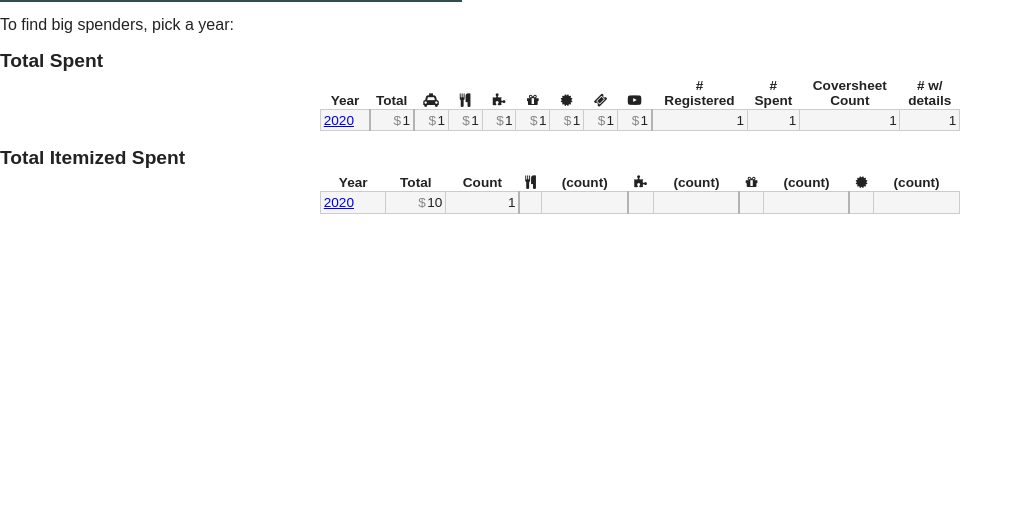
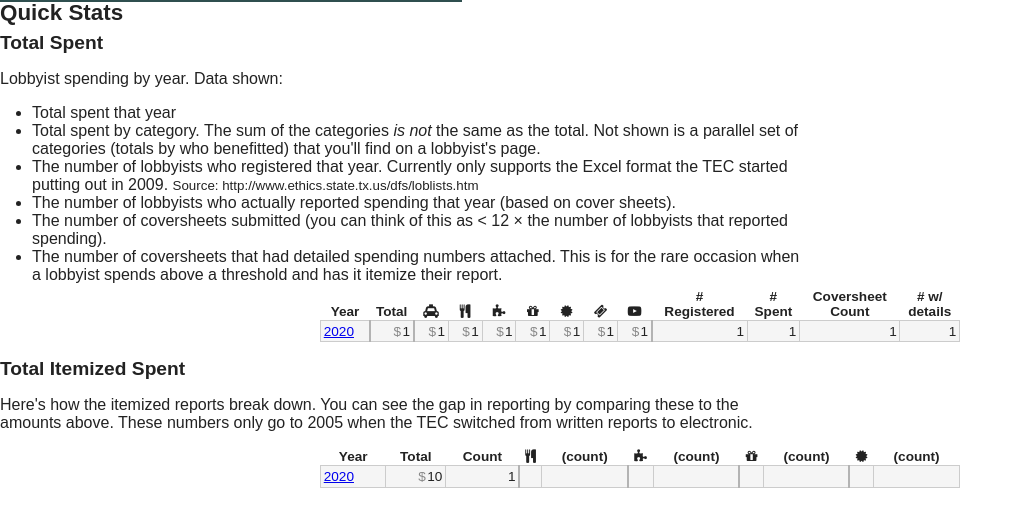
Before and after one commit to texastribune/tx_lobbying, a Django app: page / in a window 1280 px wide. Shown: the part 53-580 px from the top of the page, without its empty margins (0-1023 px from the left). Run offline with Django 3.2, Linux system fonts and the light colour scheme; tables that the repository leaves empty hold one stand-in row (values such as "Sample post"); style sheets or scripts are compiled from the project's sources; some libraries are stand-ins or nearby versions.

Commit message:
readability improvements to the landing page

```diff
--- a/example_project/static/sass/_utilities.sass
+++ b/example_project/static/sass/_utilities.sass
@@ -1,12 +1,4 @@
-.currency
-  text-align: right
-.zero
-  visibility: hidden
-  .label
-    margin-right: 0.1em
-  .cents
-    display: none
-
-.parenthetical
-  // small text that provides extra context, extra info
-  font-style: italic
+// intro text shouldn't be too wide for readability, 50 - 75 according to:
+// http://baymard.com/blog/line-length-readability
+.intro
+  max-width: 50em
--- a/example_project/static/sass/tx_lobbying.sass
+++ b/example_project/static/sass/tx_lobbying.sass
@@ -1,9 +1,10 @@
 @import "settings"
-@import "normalize"
-@import "mixins"
+@import mixins
+@import normalize
 @import "layout"
-@import "tables"
 @import nav
+@import tables
+@import utilities
 @import "notebooks"
 
 
--- a/tx_lobbying/templates/tx_lobbying/landing.html
+++ b/tx_lobbying/templates/tx_lobbying/landing.html
@@ -17,9 +17,52 @@
 
 
 {% block main %}
-  <p>To find big spenders, pick a year:</p>
+  <h1>Quick Stats</h1>
+
   <section>
     <h2>Total Spent</h2>
+    <div class="intro">
+      <p>
+        Lobbyist spending by year. Data shown:
+      </p>
+      <ul>
+        <li>Total spent that year</li>
+        <li>
+
+          Total spent by category. The sum of the categories <em>is not</em>
+          the same as the total. Not shown is a parallel set of categories
+          (totals by who benefitted) that you'll find on a lobbyist's page.
+
+        </li>
+        <li>
+
+          The number of lobbyists who registered that year. Currently only
+          supports the Excel format the TEC started putting out in 2009.
+          <small>Source: http://www.ethics.state.tx.us/dfs/loblists.htm</small>
+
+        </li>
+
+        <li>
+
+          The number of lobbyists who actually reported spending that year (based
+          on cover sheets).
+
+        </li>
+        <li>
+
+          The number of coversheets submitted (you can think of this as &lt; 12
+          &times; the number of lobbyists that reported spending).
+
+        </li>
+        <li>
+
+          The number of coversheets that had detailed spending numbers attached.
+          This is for the rare occasion when a lobbyist spends above a threshold
+          and has it itemize their report.
+
+        </li>
+      </ul>
+    </div>
     <table class="table">
       <thead>
         <tr>
@@ -62,6 +105,13 @@
 
   <section>
     <h2>Total Itemized Spent</h2>
+    <p class="intro">
+
+      Here's how the itemized reports break down. You can see the gap in
+      reporting by comparing these to the amounts above. These numbers only go
+      to 2005 when the TEC switched from written reports to electronic.
+
+    </p>
     <table class="table">
       <thead>
         <tr>
--- a/tx_lobbying/views.py
+++ b/tx_lobbying/views.py
@@ -11,7 +11,6 @@ from . import models
 
 class Landing(TemplateView):
     template_name = "tx_lobbying/landing.html"
-    years = range(2005, 2015)
 
     def aggregate_covers(self):
         data = (
@@ -30,7 +29,7 @@ class Landing(TemplateView):
                 # missing no. of lobbyists that actually spent
                 # missing no. that actually had details
             )
-            .order_by('year')
+            .order_by('-year')
         )
         # fill in missing data
         n_itemized = {
@@ -71,7 +70,7 @@ class Landing(TemplateView):
         totals = (
             ExpenseDetailReport.objects.all().values('year', 'type')
             .annotate(sum=Sum('amount_guess'), count=Count('pk'))
-            .order_by('year')
+            .order_by('-year')
         )
         data = groupby(totals, key=itemgetter('year'))
         data = [(year, refactor(grouper)) for year, grouper in data]
```
Also changed, not shown: tx_lobbying/templates/tx_lobbying/styleguide.html (+37 -4 lines).
